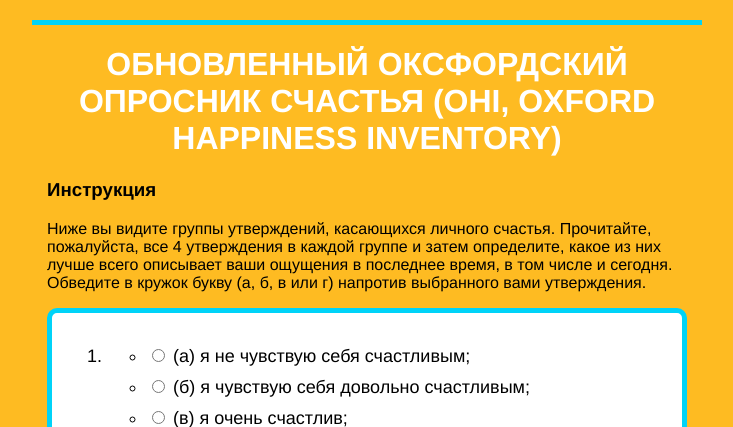
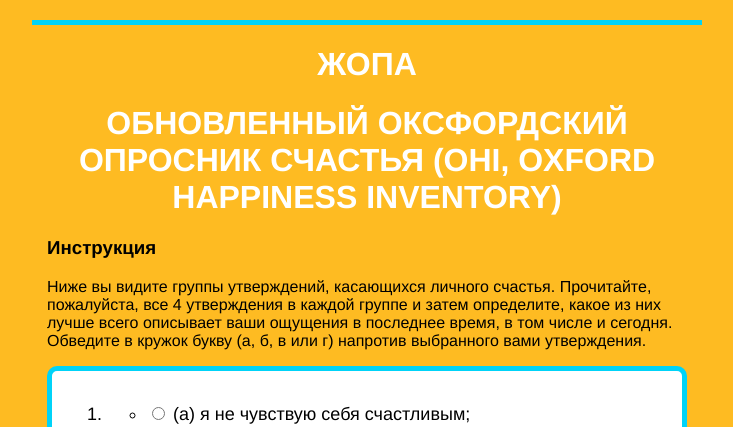
Before and after one commit to EDEN45/Oxford-Happiness-Inventory, a PHP site: page / in a window 1280 px wide. Shown: the top 427 px of the page, without its empty margins (273-1006 px from the left). Run offline with PHP 8.4, Linux system fonts and the light colour scheme.

Commit message:
Жопа

```diff
--- a/src/Views/IndexView.php
+++ b/src/Views/IndexView.php
@@ -8,6 +8,7 @@
 <body>
   <div class="main">
       <div class="container">
+          <h1>Жопа</h1>
          <h1>Обновленный Оксфордский опросник счастья (OHI, Oxford Happiness Inventory)</h1>
           <div>
             <h3> Инструкция</h3>
```
